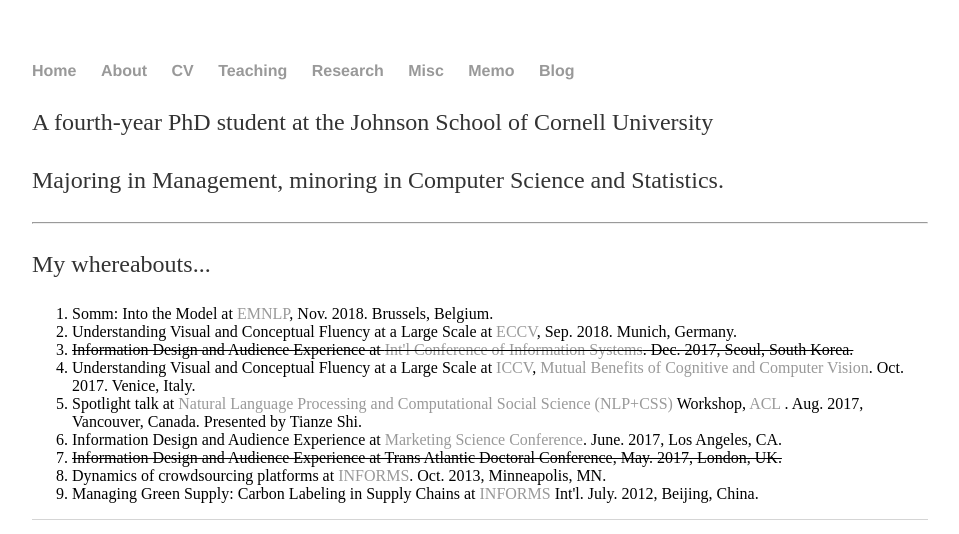
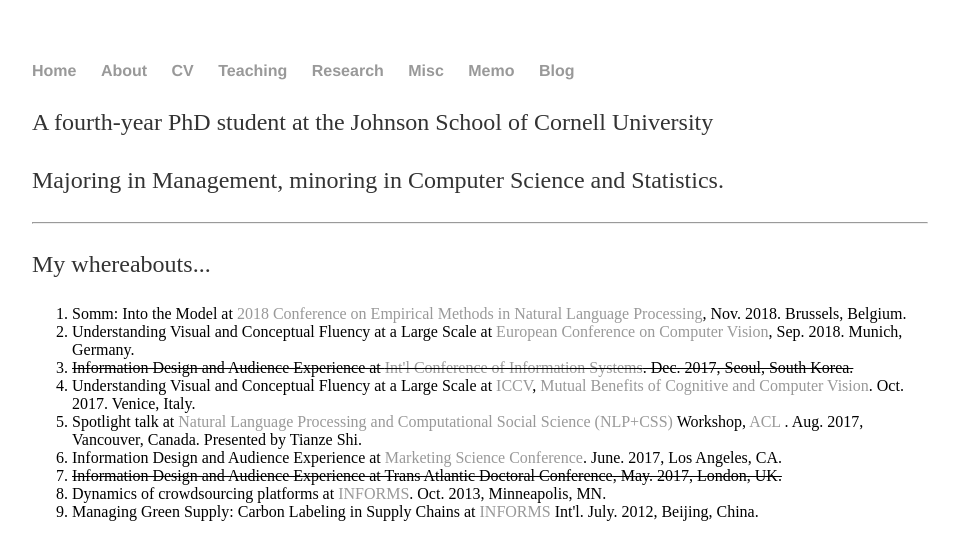
Before and after one commit to shenglih/shenglih.github.io, a Jekyll site: the page built from About/index.html, in a window 1280 px wide. Shown: the top 534 px of the page, without its empty margins (160-1119 px from the left). Built offline with Jekyll 4.4.1, drawn with Linux system fonts in a browser that asks for light colours.

Commit message:
Update index.html

```diff
--- a/About/index.html
+++ b/About/index.html
@@ -10,8 +10,8 @@
 
 	<p> My whereabouts... </p>
 	<ol>
-		<li> Somm: Into the Model at <a href="http://emnlp2018.org/"> EMNLP</a>, Nov. 2018. Brussels, Belgium. </li>
-		<li> Understanding Visual and Conceptual Fluency at a Large Scale at <a href="https://eccv2018.org/">ECCV</a>, Sep. 2018. Munich, Germany. </li>
+		<li> Somm: Into the Model at <a href="http://emnlp2018.org/">2018 Conference on Empirical Methods in Natural Language Processing</a>, Nov. 2018. Brussels, Belgium. </li>
+		<li> Understanding Visual and Conceptual Fluency at a Large Scale at <a href="https://eccv2018.org/">European Conference on Computer Vision</a>, Sep. 2018. Munich, Germany. </li>
 		<li> <del>Information Design and Audience Experience at <a href="https://icis2017.aisnet.org/"> Int'l Conference of Information Systems</a>. Dec. 2017, Seoul, South Korea.</del></li>
 		<li> Understanding Visual and Conceptual Fluency at a Large Scale at <a href="http://iccv2017.thecvf.com"> ICCV</a>, <a href="https://sites.google.com/site/mbcc2017w/"> Mutual Benefits of Cognitive and Computer Vision</a>. Oct. 2017. Venice, Italy. </li>
 		<li> Spotlight talk at <a href="https://sites.google.com/site/nlpandcss/nlp-css-at-acl-2017"> Natural Language Processing and Computational Social Science (NLP+CSS)</a> Workshop, <a href="http://acl2017.org/"> ACL </a>. Aug. 2017, Vancouver, Canada. Presented by Tianze Shi.</li>
```
